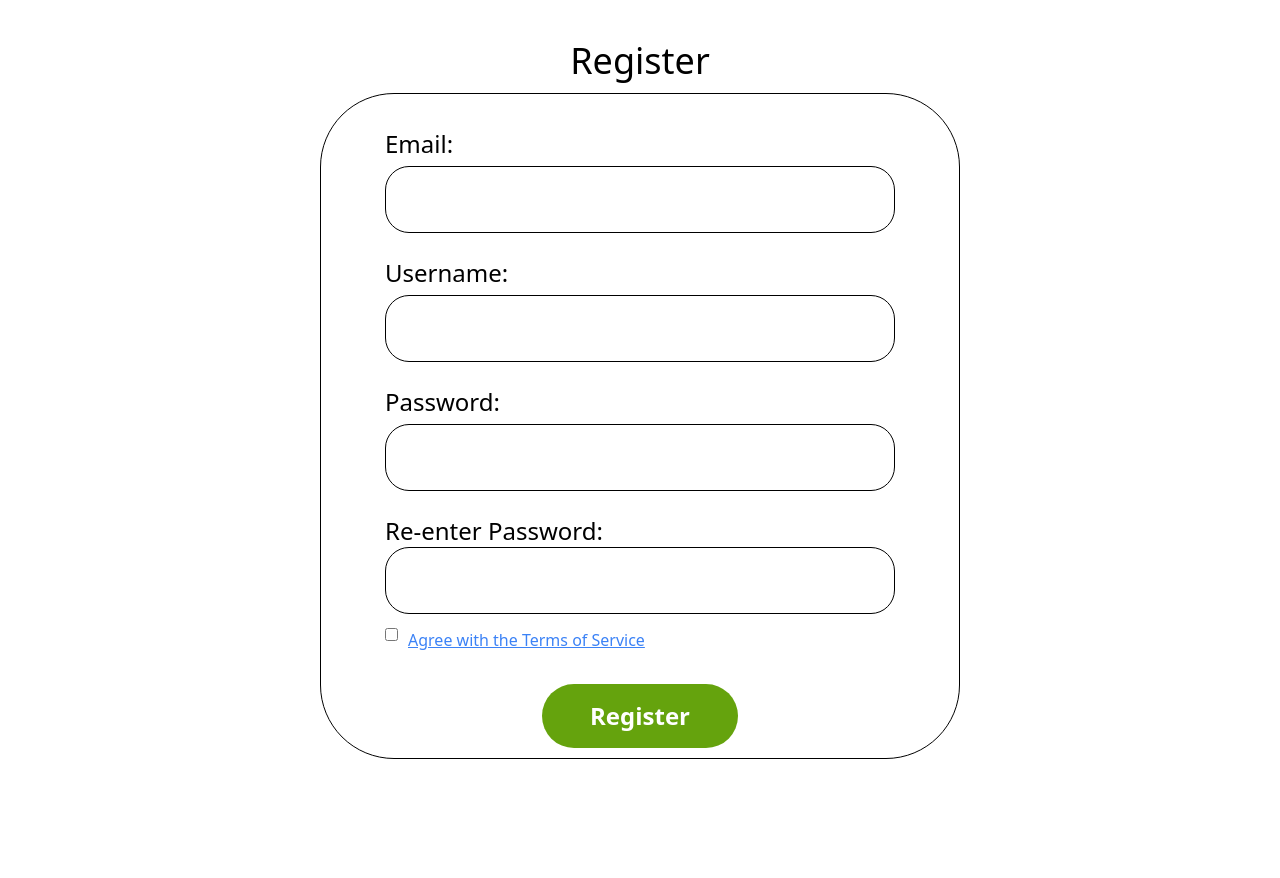
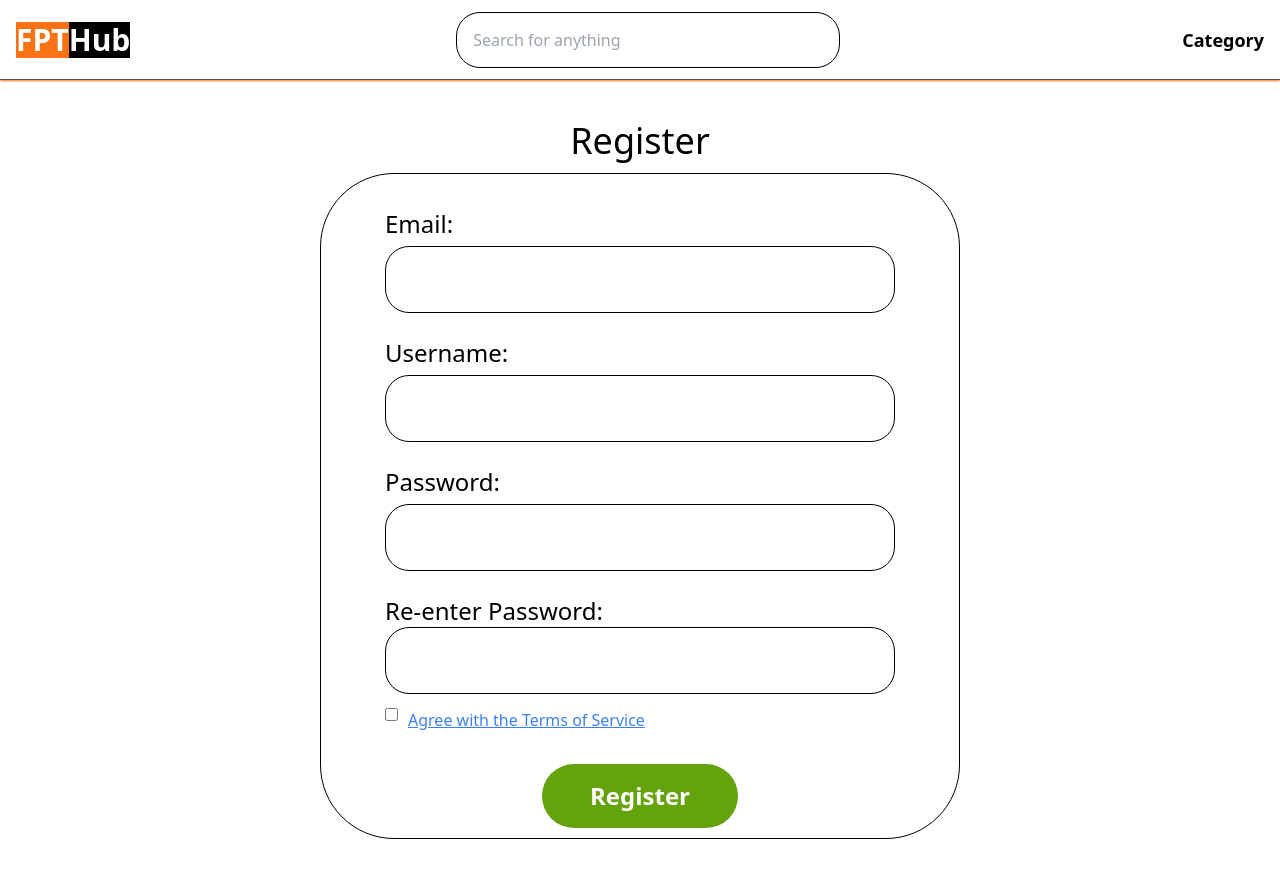
Before and after one commit to vidz231/lecturerReviewWebApp, a React (Vite) app in the folder frontend/: page / in a window 1280 px wide. Before the commit the page ends 800 px from the top, so only its background shows below. Built offline with nearby package versions, Linux system fonts and the light colour scheme.

Commit message:
Add NavBar component to login and register screens

```diff
--- a/frontend/package.json
+++ b/frontend/package.json
@@ -11,7 +11,8 @@
   },
   "dependencies": {
     "react": "^18.2.0",
-    "react-dom": "^18.2.0"
+    "react-dom": "^18.2.0",
+    "react-router-dom": "^6.21.2"
   },
   "devDependencies": {
     "@types/react": "^18.2.43",
--- /dev/null
+++ b/frontend/src/component/NavBar.jsx
@@ -0,0 +1,48 @@
+import React from "react";
+
+function Logo() {
+  return (
+    <div className="BackgroundBlock flex items-center justify-center text-white font-bold text-3xl rounded-2xl border-solid  ">
+      <span className="bg-orange-500 ">FPT</span>
+      <span className="text-white bg-black">Hub</span>
+    </div>
+  );
+}
+
+function CategoryLink() {
+  return (
+    <a
+      href="/category"
+      className="category-link ml-4 text-lg font-bold"
+      aria-label="Category Link"
+      role="link"
+    >
+      Category
+    </a>
+  );
+}
+
+function SearchWrapper() {
+  return (
+    <div className="search-container flex items-center ">
+      {/* <div className="search-icon w-7 h-7 rounded-full border-2 border-neutral-700" /> */}
+      <input
+        type="text"
+        className="search-input w-96 h-14 rounded-3xl border border-black px-4"
+        placeholder="Search for anything"
+      />
+    </div>
+  );
+}
+
+export default function NavBar() {
+  return (
+    <div className="header w-full h-20 flex justify-between items-center p-4 border-b border-solid border-b-gray-600 shadow-sm	shadow-orange-500">
+      <div className="logo flex items-center">
+        <Logo />
+      </div>
+      <SearchWrapper />
+      <CategoryLink />
+    </div>
+  );
+}
--- a/frontend/src/layout/ScreenLogin/ScreenLogin.jsx
+++ b/frontend/src/layout/ScreenLogin/ScreenLogin.jsx
@@ -1,10 +1,14 @@
 import React from "react";
 import LoginForm from "./LoginForm";
+import NavBar from "../../component/NavBar";
 
 export default function ScreenLogin() {
   return (
-    <div className="h-full w-full flex justify-center items-center">
-      <LoginForm />
-    </div>
+    <>
+      <NavBar />
+      <div className="h-full w-full flex justify-center items-center">
+        <LoginForm />
+      </div>
+    </>
   );
 }
--- a/frontend/src/layout/ScreenRegister/ScreenRegister.jsx
+++ b/frontend/src/layout/ScreenRegister/ScreenRegister.jsx
@@ -1,11 +1,16 @@
 import React from "react";
 import RegisterForm from "./RegisterForm";
+import NavBar from "../../component/NavBar";
 
 export default function ScreenRegister() {
   return (
-    <div className="flex justify-center items-center flex-col w-full h-screen">
-      <h1 className="text-4xl text-center">Register</h1>
-      <RegisterForm />
-    </div>
+    <>
+      <NavBar />
+
+      <div className="flex justify-center items-center flex-col w-full h-screen">
+        <h1 className="text-4xl text-center">Register</h1>
+        <RegisterForm />
+      </div>
+    </>
   );
 }
```
Also changed, not shown: 1 other file (tests, documents, lock files or other folders).
